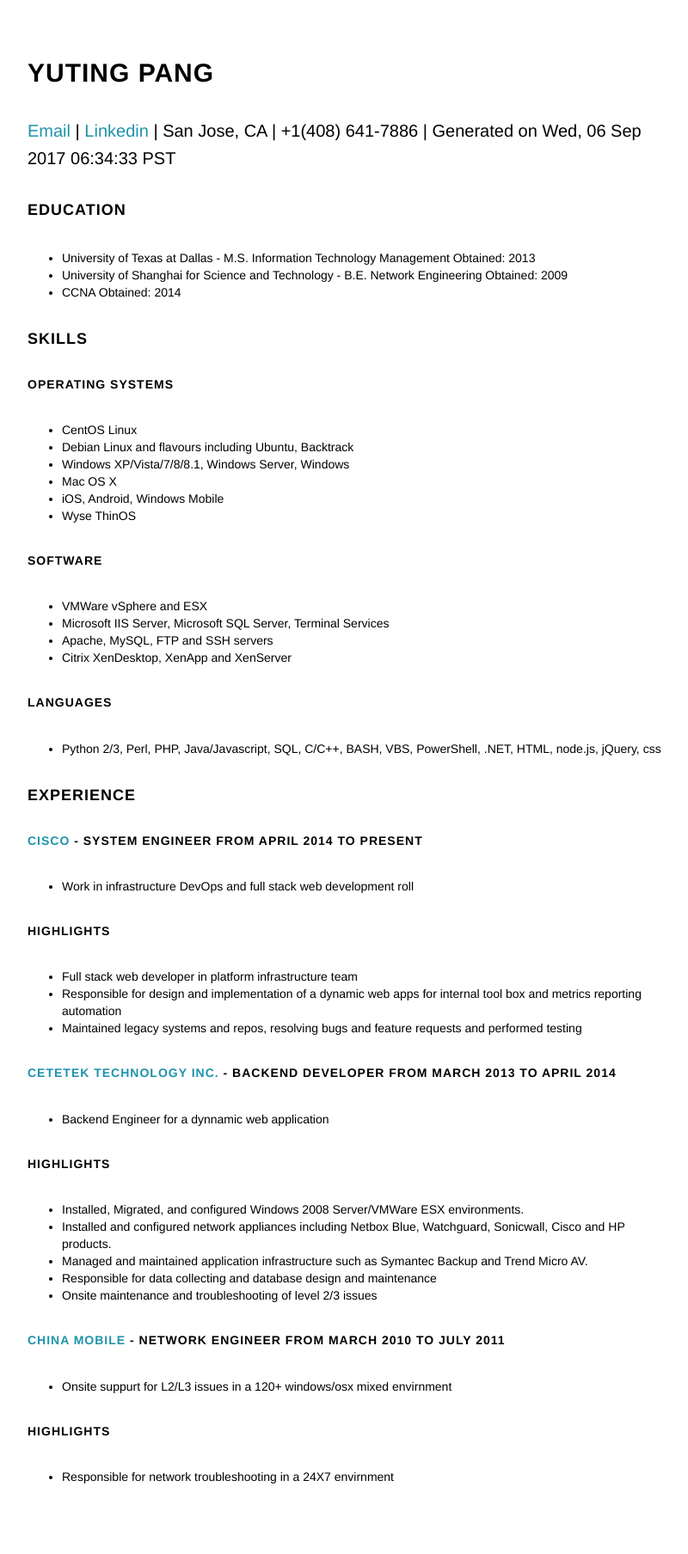
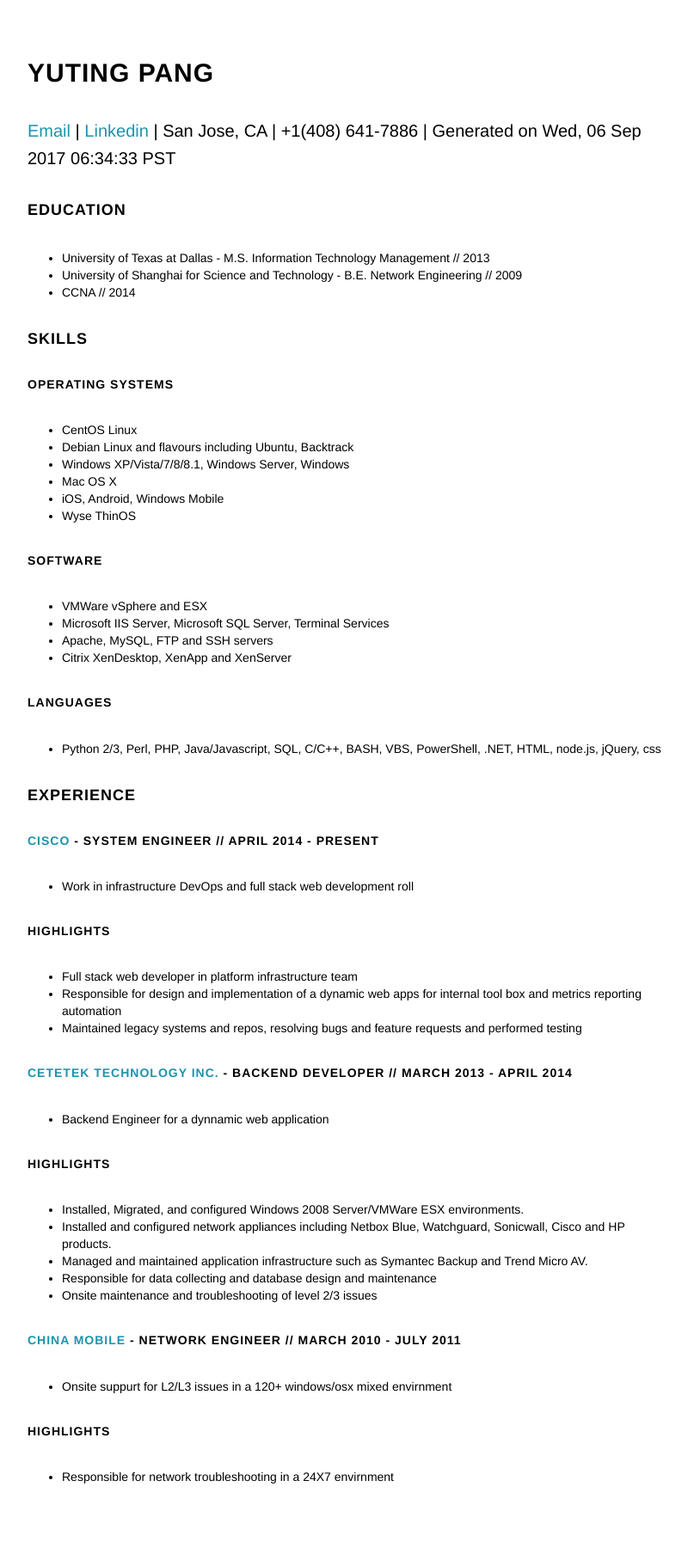
Before and after one commit to YutingPang/flask_resume, a Flask app: page / in a window 1280 px wide. Shown: the part 802-2610 px from the top of the page at 86% size, without its empty margins (233-1033 px from the left). Run offline with Flask 2, Linux system fonts and the light colour scheme; some libraries are stand-ins or nearby versions.

Commit message:
changed verbiage

```diff
--- a/templates/index.html
+++ b/templates/index.html
@@ -94,7 +94,7 @@
 				<p><h4>Education</h4>
 				<ul>
 				{% for items in json.education %}
-					<li>{{items.name}} Obtained: {{items.date}}</li>
+					<li>{{items.name}} // {{items.date}}</li>
 				{% endfor %}
 				</ul>
 				</p>
@@ -111,7 +111,7 @@
 				</p>
 				<p><h4>Experience</h4>
 				{% for items in json.work %}
-					<h5><a href="{{items.website}}">{{items.company}}</a> - {{items.position}} from {{items.startDate}} to {{items.endDate}}</h5>
+					<h5><a href="{{items.website}}">{{items.company}}</a> - {{items.position}} // {{items.startDate}} - {{items.endDate}}</h5>
 					<p><ul><li>{{items.summary}}</li></ul></p>
 					<h5>Highlights</h5>
 						<p><ul>
```
